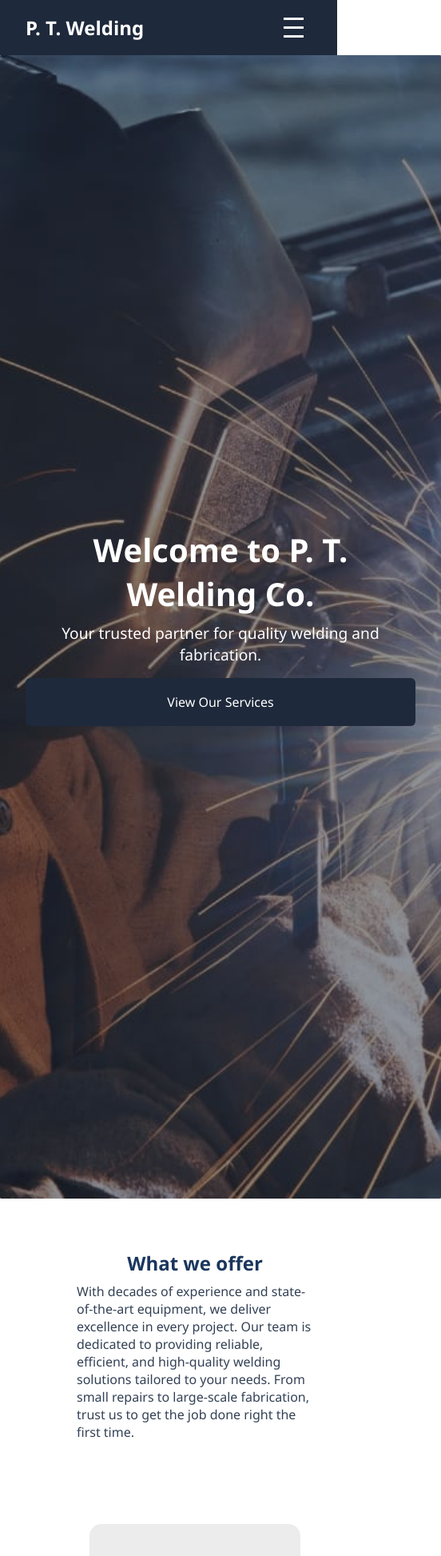
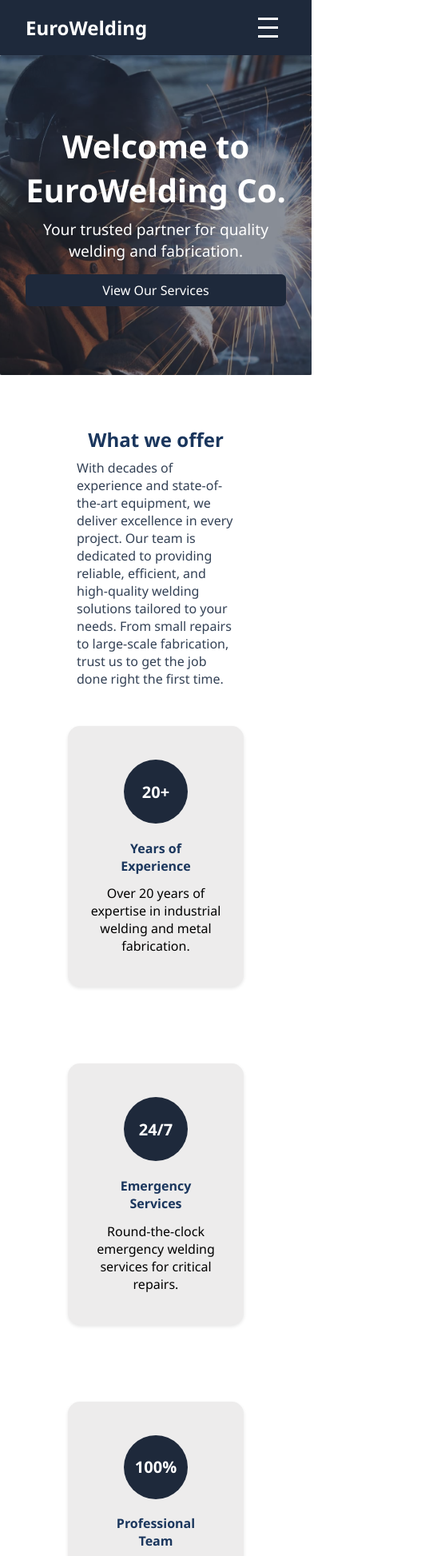
Before and after one commit to Rafael-Creator-max/welding_company, a React (Vite) app: page / in a window 390 px wide. Shown: the top 1946 px of the page at 80% size, 552 px wide, since content can reach past the window. Built offline with nearby package versions, Linux system fonts and the light colour scheme; no server answers.

Commit message:
Fixing all minors bugs

```diff
--- a/index.html
+++ b/index.html
@@ -10,6 +10,7 @@
         height: 100%;
         margin: 0;
         padding: 0;
+        width: 100%;
       }
       body {
         display: flex;
--- a/src/App.css
+++ b/src/App.css
@@ -1,3 +1,10 @@
+* {
+  box-sizing: border-box;
+  margin: 0;
+  padding: 0;
+
+}
+/* Ensures the app takes full height and width */
 .app-container {
   display: flex;
   flex-direction: column;
@@ -8,6 +15,10 @@ body {
   font-family: 'Segoe UI', Arial, Helvetica, sans-serif; /* or any font you prefer */
   margin: 0;
   padding: 0;
+  box-sizing: border-box;
+  margin: 0;
+  padding: 0;
+
 }
 
 a {
@@ -31,6 +42,7 @@ a {
 
 /* Responsive adjustments */
 @media (max-width: 768px) {
+
   .main-content {
     /* padding: 1rem; */
   }
--- a/src/components/Navbar.tsx
+++ b/src/components/Navbar.tsx
@@ -13,7 +13,7 @@ export const Navbar = () => {
     <nav className="navbar">
       <div className="navbar__container">
         <div className="navbar__logo">
-          <Link to="/">P. T. Welding</Link>
+          <Link to="/">EuroWelding</Link>
         </div>
         <div
           className={`hamburger ${isOpen ? 'open' : ''}`}
--- a/src/pages/About.tsx
+++ b/src/pages/About.tsx
@@ -3,24 +3,23 @@ import '../styles/About.css'
 const About = () => {
   return (
     <div className="about">
-      <h1>About Perez Lasorganisatie</h1>
+      <h1>About EuroWelding</h1>
       <p>
-        We are a family business with more than 20 years of experience in the world of welding and metal fabrication.
+        <strong>Who are we?</strong><br />
+        EuroWelding is a family-owned business with over 20 years of experience in welding and metal fabrication. We are dedicated to delivering high-quality solutions for residential, commercial, and industrial clients.
       </p>
       <p>
-        Our story begins with our grandfather, who first picked up the torch with a strong work ethic and a passion for craftsmanship.
-      </p>
-      <p>For us, welding is more than just a job. It’s a passion. From precision TIG welds in industrial environments to elegant stainless steel structures for homes and businesses, we put the same care and attention to detail into every piece of work.
-        He passed that dedication on to his son, and today the third generation proudly continues the tradition.
+        <strong>What do we do?</strong><br />
+        We specialize in stainless steel, aluminum, and carbon steel welding, offering services such as custom railings, staircases, structural work, and industrial piping. Our team combines traditional craftsmanship with modern techniques to ensure precision and durability in every project.
       </p>
       <p>
-       What started as a small workshop has grown into a company built on trust, quality, and family values. Every project we take on — whether it’s an inox railing, custom staircase, or industrial piping installation — carries the knowledge and skill passed down through generations.
+        <strong>Why choose us?</strong><br />
+        Our commitment to quality, reliability, and customer satisfaction sets us apart. As a family business, we value trust and long-term relationships, treating every project with the utmost care and attention to detail.
       </p>
-      <p>For us, welding is more than just a job. It’s a passion. From precision TIG welds in industrial environments to elegant stainless-steel structures for homes and businesses, we put the same care and attention to detail into every piece of work.
+      <p>
+        <strong>Our mission</strong><br />
+        To provide exceptional welding and metal fabrication services, upholding the values of integrity, professionalism, and excellence in every job we undertake.
       </p>
-      <p>Our clients know us not only for our technical expertise but also for our personal approach. Being a family business means we treat every project as if it were our own, combining tradition with modern techniques to deliver lasting results.
-      </p>
-      <p>Whether you’re looking for architectural inox solutions or industrial welding services, you can count on us to bring reliability, craftsmanship, and heart to the job.</p>
     </div>
   )
 }
--- a/src/pages/Home.tsx
+++ b/src/pages/Home.tsx
@@ -8,7 +8,7 @@ const Home = () => {
       {/* Hero Section */}
       <section className="home__hero">
         <div>
-          <h1>Welcome to P. T. Welding Co.</h1>
+          <h1>Welcome to EuroWelding Co.</h1>
           <p>Your trusted partner for quality welding and fabrication.</p>
           <a href="/services" className="btn-primary">View Our Services</a>
         </div>
@@ -44,7 +44,7 @@ const Home = () => {
       <section className="home__contact">
         <div className="home__contact-content">
           <div>
-            <h2>Get In Touch</h2>
+            <h2>Contact us!</h2>
             <p>Have questions or want to discuss your project? We'd love to hear from you!</p>
           </div>
           <ContactForm />
--- a/src/styles/ContactForm.css
+++ b/src/styles/ContactForm.css
@@ -1,3 +1,6 @@
+.home__contact {
+  width: 100%;
+}
 .contact-form-container {
   width: 100%;
   max-width: 600px;
--- a/src/styles/Home.css
+++ b/src/styles/Home.css
@@ -26,19 +26,23 @@ li span:nth-of-type(2) {
   font-weight: 600;
 }
 *{
+  box-sizing: border-box;
   margin: 0;
   padding: 0;
 }
 .home {
-  display: grid;
+  /* display: grid;
   grid-template-rows: 2fr 2fr;
   height: 100%;
-  width: 100%;
-
+  max-width: 100% */
+  display: flex;
+  flex-direction: column;
+  align-items: center;
 }
 
 .home__hero {
   width: 100%;
+  min-height: 400px;
   background-image: url('/What_Is_a_Combo_Welder_dcd0f093-2163-4e12-b782-7bc35160d9bf.jpg');
   background-position: center;
   background-size: cover;
@@ -104,6 +108,7 @@ li span:nth-of-type(2) {
   background-color: #f8fafc;
   padding: 4rem 2rem;
   margin-top: 3rem;
+  width: 100%;
 }
 
 .home__contact-content {
@@ -128,10 +133,22 @@ li span:nth-of-type(2) {
 }
 
 /* Responsive adjustments */
+@media (max-width: 1024px) {
+  .home__services ul {
+    gap: 5rem;
+    max-width: 100%;
+  }
+
+  .home__services ul li {
+    width: 200px;
+    margin: 0.5rem;
+  }
+}
+
 @media (max-width: 768px) {
   .home__contact-content {
     grid-template-columns: 1fr;
-    gap: 2rem;
+    gap: 6rem;
   }
 
   .home__contact {
@@ -141,11 +158,13 @@ li span:nth-of-type(2) {
 
 .home__about,
 .home__services {
+  width: 100%;
   padding: 2rem ;
   margin-top: 2rem;
   display: flex;
   flex-direction: column;
-  justify-content: center;
+  align-items: center;
+
 }
 
 .home__about h2,
@@ -165,30 +184,36 @@ li span:nth-of-type(2) {
 .home__services ul {
   display: flex;
   flex-direction: row;
-  justify-content: space-between;
+  justify-content: center;
   align-items: flex-start;
   flex-wrap: wrap;
-
   text-decoration: none;
-  margin-top: 0.5rem;
-  list-style-type: disc;
-  padding:4rem;
+  margin: 2rem 0;
+  padding: 0;
   list-style: none;
+  max-width: 1400px;
+  width: 100%;
+  gap: 6rem;
   li{
-    width: 200px;
+    width: 220px;
     display: flex;
     flex-direction: column-reverse;
     align-items: center;
 
-    padding: 2rem ;
-    margin: 1rem;
+    padding: 2rem 1.5rem;
+    margin: 0;
     background-color: rgb(237, 236, 236);
     border-radius: 15px;
-    text-wrap: wrap ;
+    text-wrap: wrap;
+    transition: transform 0.2s ease, box-shadow 0.2s ease;
+    box-shadow: 0 2px 4px rgba(0,0,0,0.1);
+    &:hover {
+      transform: translateY(-5px);
+      box-shadow: 0 4px 8px rgba(0,0,0,0.15);
+    }
     span {
       text-align: center;
       margin-bottom: 0.5rem;
-      /* color: #1a365d; */
 
     }
   }
--- a/src/styles/Navbar.css
+++ b/src/styles/Navbar.css
@@ -4,9 +4,9 @@
   background: #1e293b; /* dark steel */
   color: white;
   width: 100%;
+  position: relative;
   padding: 1rem 2rem;
-  position: relative;
-
+  z-index: 1000; /* Ensure navbar stays above other content */
 }
 
 .navbar__container {
@@ -33,6 +33,7 @@
   margin: 0;
   padding: 0;
   align-items: center;
+  z-index: 1001; /* Ensure menu appears above other content */
 }
 
 /* Desktop styles */
@@ -77,15 +78,18 @@
 @media (max-width: 768px) {
   .navbar {
     padding: 0.5rem 1rem;
+    width: 100%;
+    box-sizing: border-box;
   }
 
   .hamburger {
     display: flex;
+    z-index: 1002; /* Ensure hamburger is above other elements */
   }
 
   .navbar__links {
-    position: absolute;
-    top: 100%;
+    position: fixed;
+    top: 70px; /* Adjust based on your navbar height */
     left: 0;
     right: 0;
     background: #1e293b;
@@ -96,6 +100,7 @@
     overflow: hidden;
     transition: max-height 0.3s ease-in-out;
     box-shadow: 0 2px 5px rgba(0,0,0,0.2);
+    z-index: 1001; /* Ensure menu appears above other content */
   }
 
   .navbar__links.active {
```
